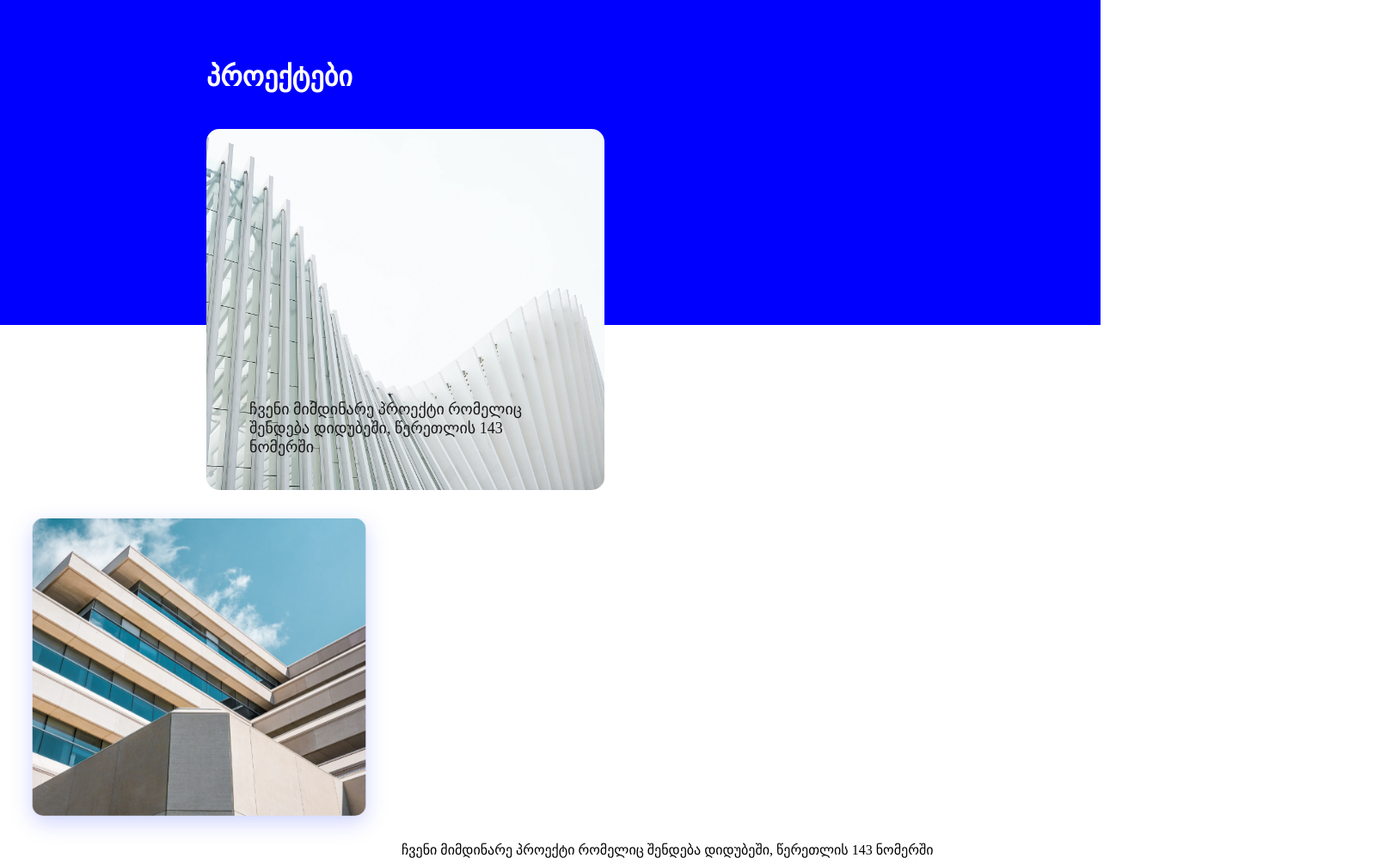
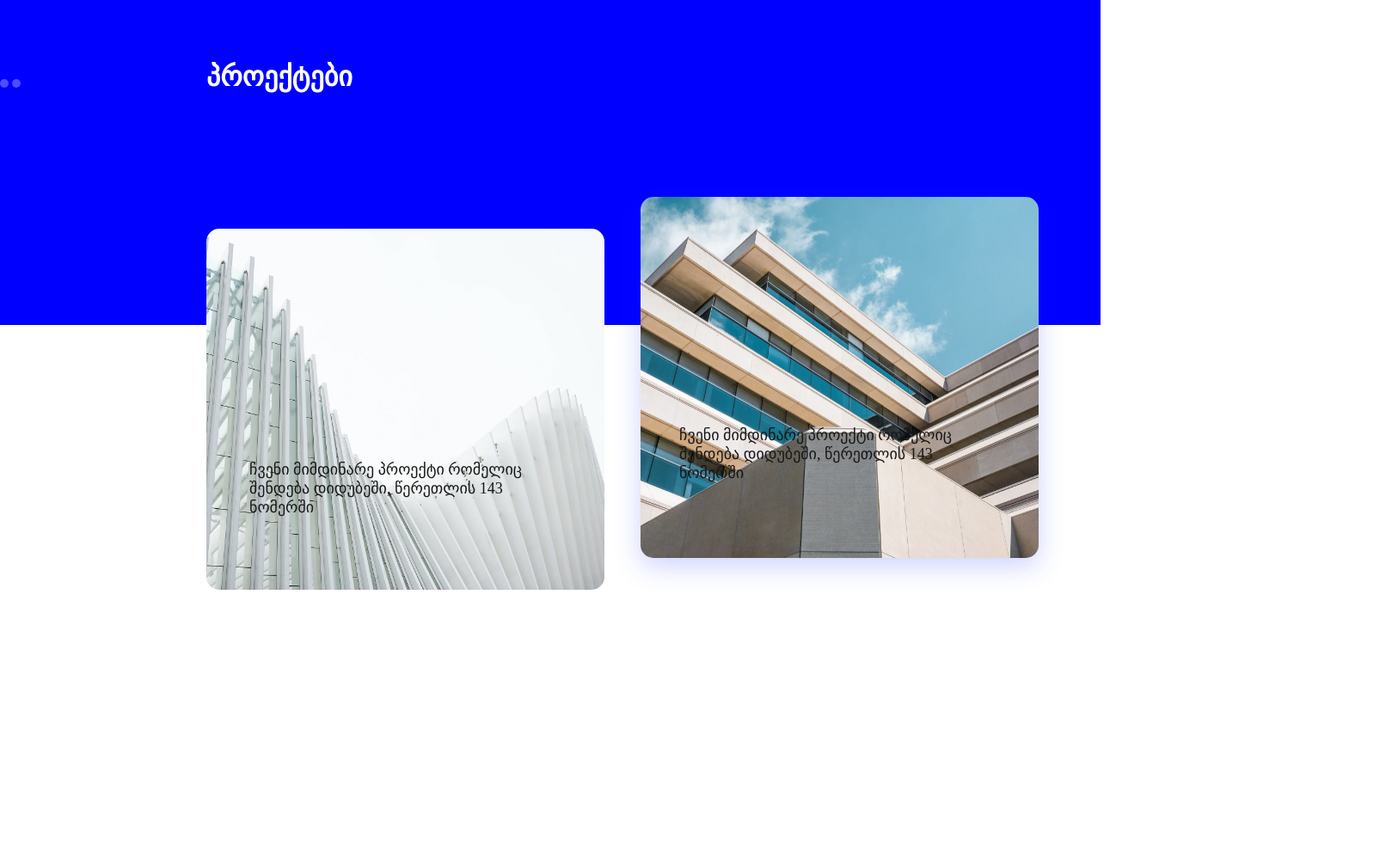
Before and after one commit to SabaChoxeli/Lesson-6, a plain HTML site: page index.html in a window 1280 px wide. Shown: the whole page at 86% size, 1619 px wide, since content can reach past the window. After the commit the page ends 800 px from the top, so only its background shows below. Drawn offline with Linux system fonts and the light colour scheme.

Commit message:
add positions

```diff
--- a/css/style.css
+++ b/css/style.css
@@ -22,9 +22,8 @@ header {
 }
 
 img {
-  display: inline-block;
-  width: 463px;
-  height: 420px;
+  display: inline;
+  max-width: 100%;
 }
 
 nav {
@@ -36,6 +35,8 @@ nav {
   position: relative;
   margin-left: 240px;
   margin-top: 80px;
+  width: 463px;
+  padding-top: 80px;
 }
 
 header h1 {
@@ -54,6 +55,44 @@ header h1 {
   height: 65px;
   margin-left: 240px;
   padding: 315px 84px 40px 40px;
-  top: 150px;
+  top: 220px;
   left: 10px;
 }
+
+.secondphoto {
+  width: 553px;
+  position: relative;
+  margin-left: 700px;
+  margin-top: -500px;
+}
+
+.secondp {
+  position: absolute;
+  color: #171717;
+  font-size: 18px;
+  width: 480px;
+  height: 65px;
+  margin-left: 740px;
+  padding: 315px 84px 40px 40px;
+  top: 180px;
+  left: 10px;
+}
+
+.firstdot,
+.seconddot,
+.thirddot {
+  display: inline-block;
+  width: 10px;
+  height: 10px;
+  background: white;
+  border-radius: 25px;
+}
+
+.firstdot {
+  margin-left: 1609px;
+}
+
+.seconddot,
+.thirddot {
+  opacity: 30%;
+}
--- a/index.html
+++ b/index.html
@@ -13,14 +13,19 @@
     </header>
     <nav>
       <div>
+        <div class="firstdot"></div>
+        <div class="seconddot"></div>
+        <div class="thirddot"></div>
+      </div>
+      <div>
         <img class="firstphoto" src="images/1stphoto-alt.png" alt="1stPhoto" />
         <p class="firstp">
           ჩვენი მიმდინარე პროექტი რომელიც შენდება დიდუბეში, წერეთლის 143 ნომერში
         </p>
       </div>
       <div>
-        <img src="images/2ndphoto-alt.png" alt="2ndphoto" />
-        <p>
+        <img class="secondphoto" src="images/2ndphoto-alt.png" alt="2ndphoto" />
+        <p class="secondp">
           ჩვენი მიმდინარე პროექტი რომელიც შენდება დიდუბეში, წერეთლის 143 ნომერში
         </p>
       </div>
```
